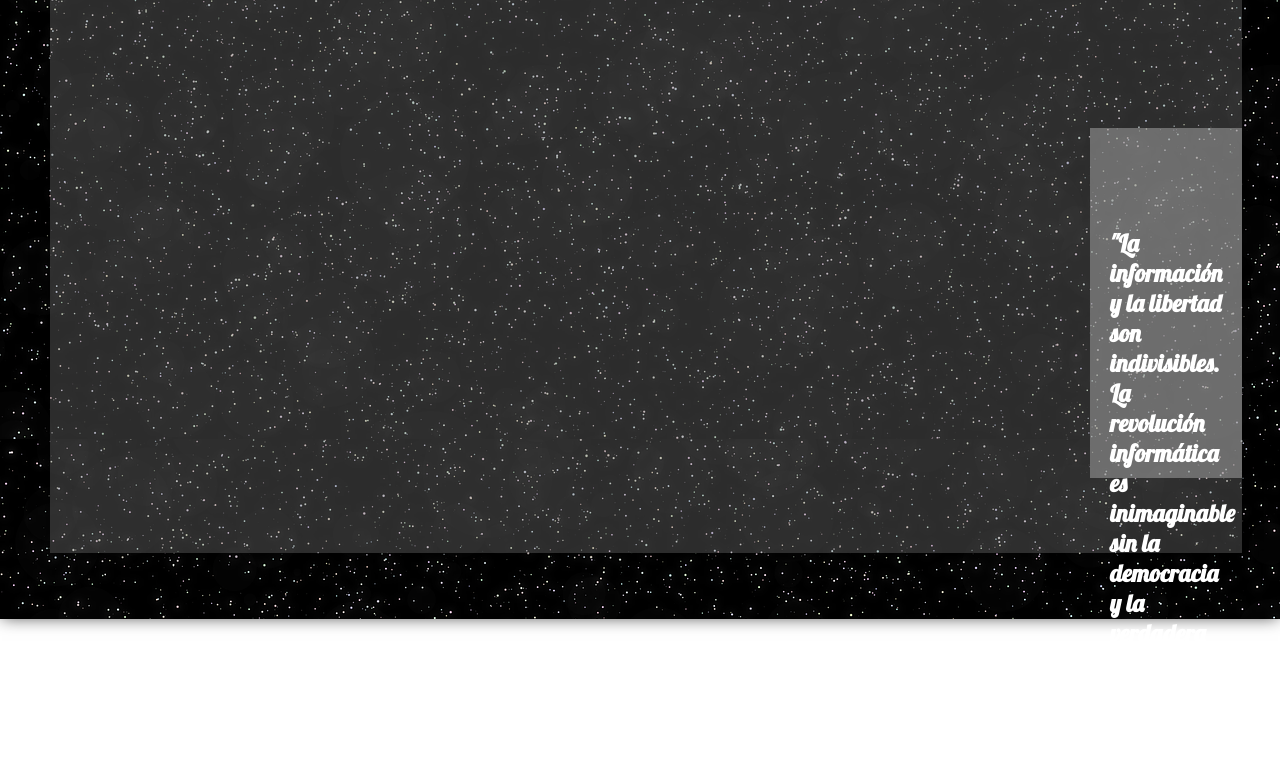
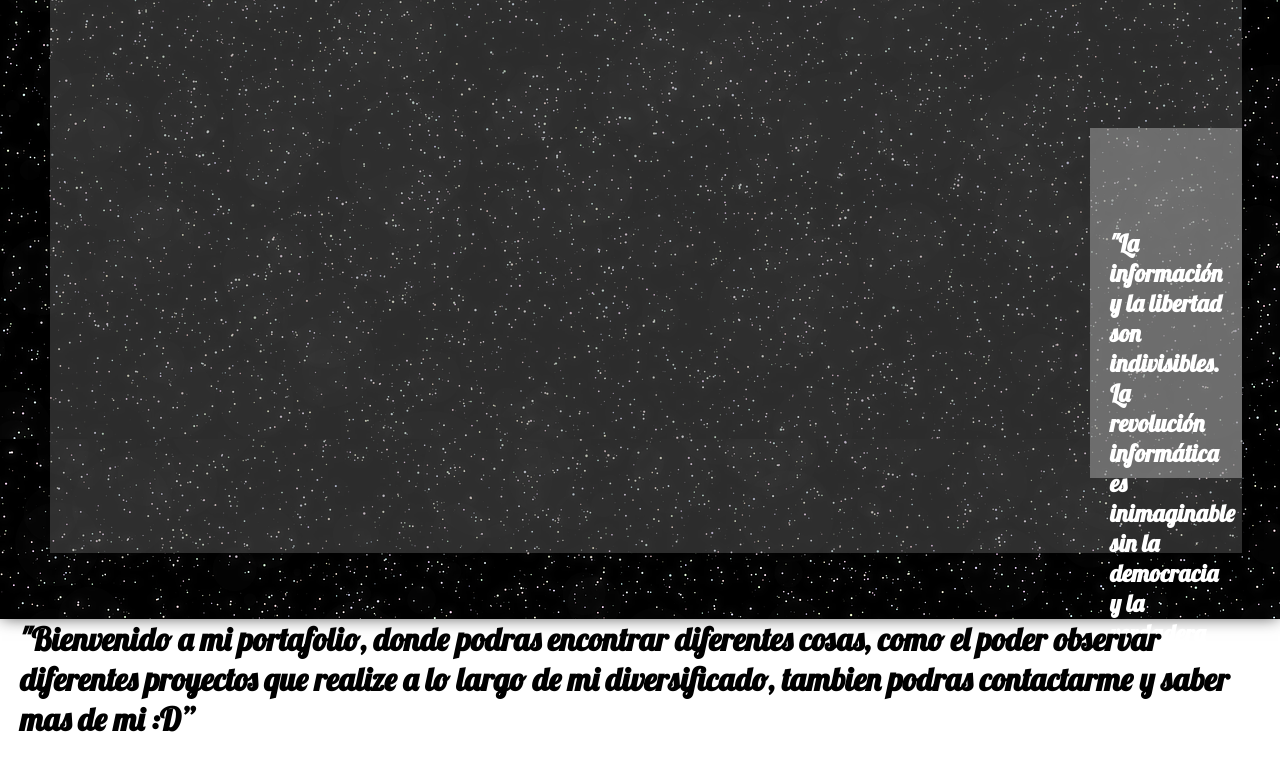
Before and after one commit to CahuexFernando/FernandoCahuex, a plain HTML site: page index.html in a window 1280 px wide. Shown: the part 281-1052 px from the top of the page. Drawn offline with Linux system fonts and the light colour scheme.

Commit message:
se agregaron cajas para el footer

```diff
--- a/index.html
+++ b/index.html
@@ -36,4 +36,14 @@
     </section>
 
 </body>
+<footer>
+
+    <div class="pie">
+        <div class="Texto2">
+            <h1>"Bienvenido a mi portafolio, donde podras encontrar diferentes cosas, como el poder observar diferentes proyectos que realize a lo largo de mi diversificado, tambien podras contactarme y saber mas de mi :D”</h1>
+        </div>
+
+
+    </div>
+</footer>
 </html>
```
